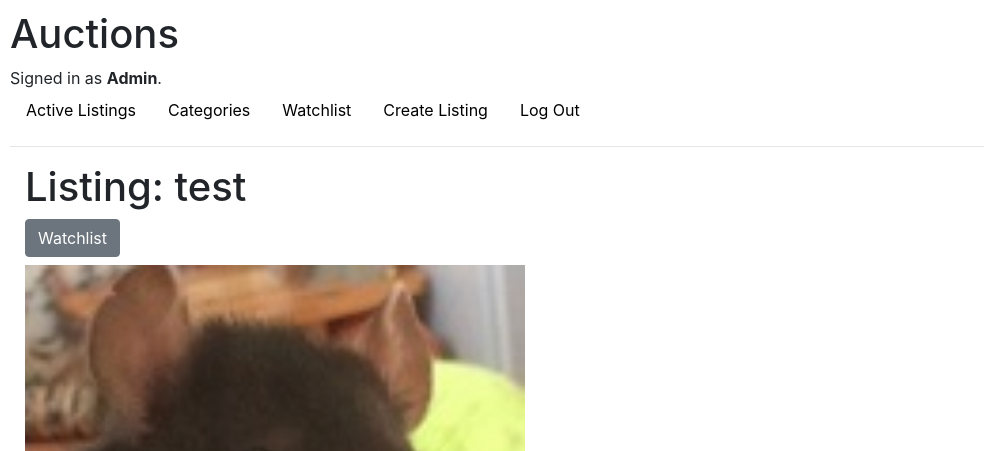
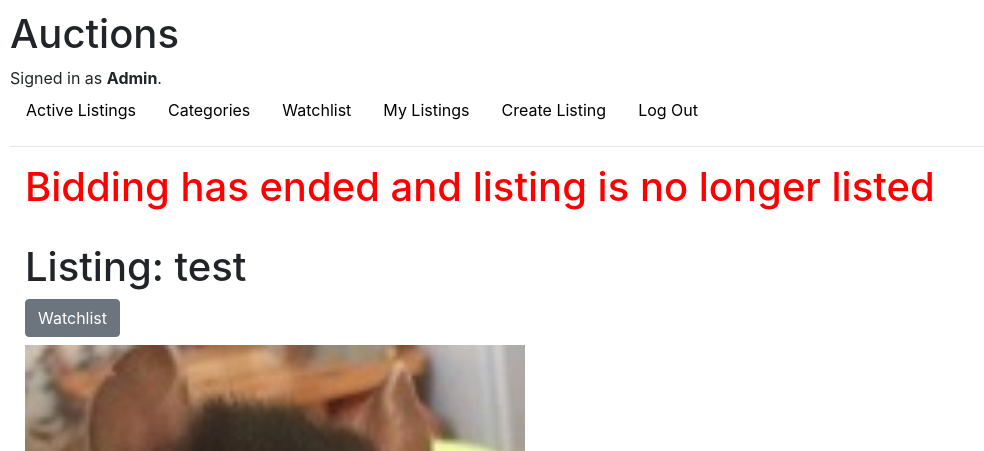
Before and after one commit to Thackerie/CS50W-Project2, a Django app: a page that uses auctions/templates/auctions/layout.html in a window 1280 px wide. Shown: the top 451 px of the page, without its empty margins (0-984 px from the left). Run offline with Django 3.2, Linux system fonts and the light colour scheme; a user stored in the database is signed in; data comes from the database, SQL or seed files in the repository; both versions use the stored data as it was after the commit; some libraries are stand-ins or nearby versions.

Commit message:
-added a "My Listings" option to look at active and unactive listings of a user

```diff
--- a/auctions/templates/auctions/layout.html
+++ b/auctions/templates/auctions/layout.html
@@ -28,6 +28,9 @@
                     <a class="nav-link" href="{% url 'watchlist' %}">Watchlist</a>
                 </li>
                 <li class="nav-item">
+                    <a class="nav-link" href="{% url 'my_listings' %}">My Listings</a>
+                </li>
+                <li class="nav-item">
                     <a class="nav-link" href="{% url 'new' %}">Create Listing</a>
                 </li>
                 <li class="nav-item">
--- a/auctions/templates/auctions/listing.html
+++ b/auctions/templates/auctions/listing.html
@@ -3,6 +3,10 @@
 {% block body %}
 <div class="container-fluid">
     <div class="mb-2">
+        {% if active == False %}
+            <h1 style="color: red;">Bidding has ended and listing is no longer listed</h1>
+            <br>
+        {% endif %}
         <h1>Listing: {{ listing.title }}</h1>
         {% if user.is_authenticated %}
             <form action="{{ name }}" method="POST" >
--- a/auctions/templates/auctions/watchlist.html
+++ b/auctions/templates/auctions/watchlist.html
@@ -4,7 +4,7 @@
     <h2>Watchlist</h2>
     <br/>
     {% if noResults == True %}
-        <h3>You have not yet watchlisted any items yet</h3>
+        <h3>You have not watchlisted any items yet</h3>
         <br/>
         <h5>Go to <a href="{% url 'index' %}">Active Listings</a> to find listings you may be interested in or search by <a href="{% url 'categories' %}">Category</a></h5>
     {% endif %}
--- a/auctions/urls.py
+++ b/auctions/urls.py
@@ -12,6 +12,7 @@ urlpatterns = [
     path("new",views.new, name="new"),
     path("categories", views.categories, name="categories"),
     path("watchlist", views.watchlist, name="watchlist"),
+    path("my_listings", views.my_listings, name="my_listings"),
     path("categories/<str:name>", views.category, name="category"),
     path("listings/<str:name>", views.listing, name="listing")
 ] + static (settings.MEDIA_URL, document_root=settings.MEDIA_ROOT)
--- a/auctions/views.py
+++ b/auctions/views.py
@@ -38,6 +38,7 @@ def listing(request, name):
 
     highestBid = get_highest_bid(listing)
     lowbid = False
+
     #handling watchlist button
     if request.method == "POST":
         user = User.objects.get(username=request.user.username)
@@ -81,7 +82,8 @@ def listing(request, name):
         "owner" : User.objects.get(id__exact = listing.owner.id),
         "categories" : listing.categories.all(),
         "comments" : comments,
-        "lowBid" : lowbid
+        "lowBid" : lowbid,
+        "active": listing.active
     })
 
 def make_listing_touple(listingObjects):
@@ -210,6 +212,20 @@ def category(request, name:str):
         "listings" : listings,
         "noResults" : noResults
     })
+
+@login_required(login_url="login")
+def my_listings(request):
+    noResults = False
+    id = request.user.id
+    listingObjects = Listing.objects.filter(owner_id = id)
+    listings = make_listing_touple(listingObjects)
+    if len(listings) == 0:
+        noResults = True
+    return render(request, "auctions/watchlist.html", {
+        "listings" : listings,
+        "noResults" : noResults
+    })
+
 @login_required(login_url="login")
 def watchlist(request):
     noResults = False
```
Also changed, not shown: auctions/templates/auctions/my_listings.html (added, +11 -0 lines), db.sqlite3.
